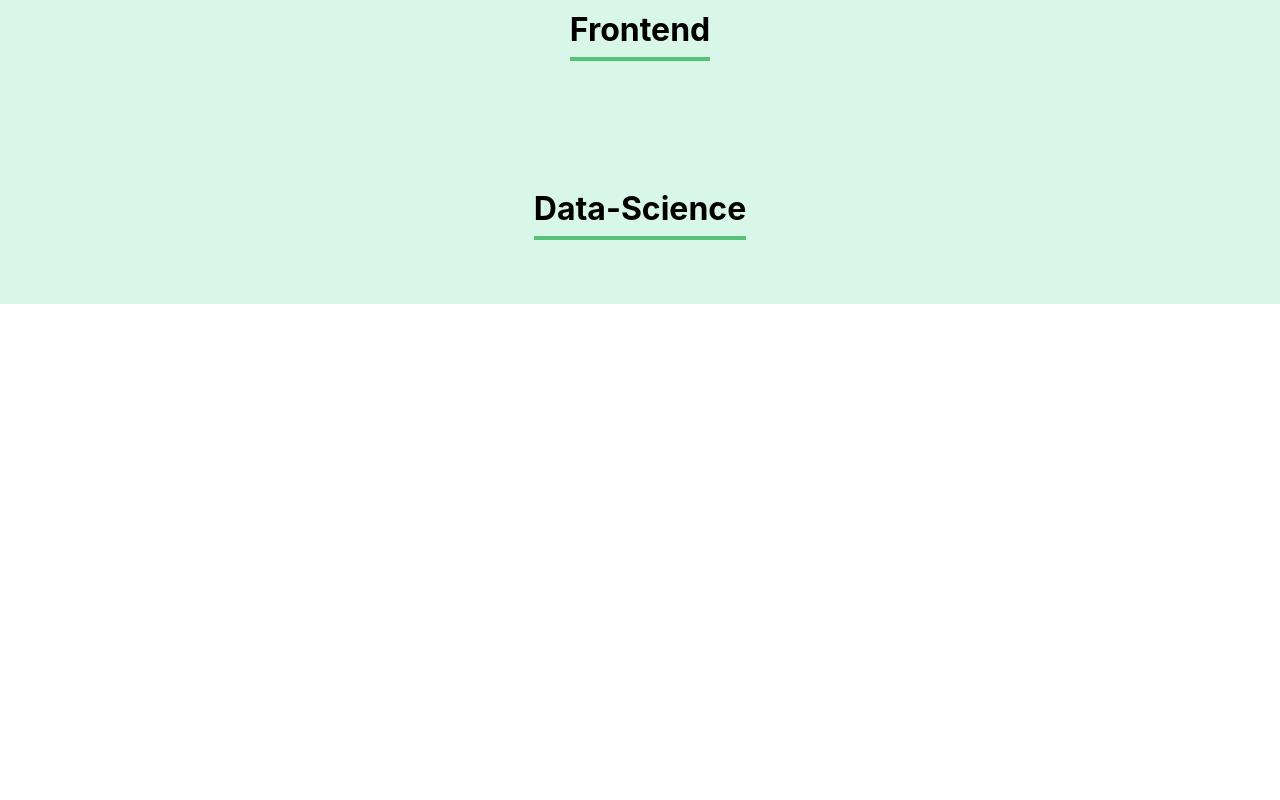
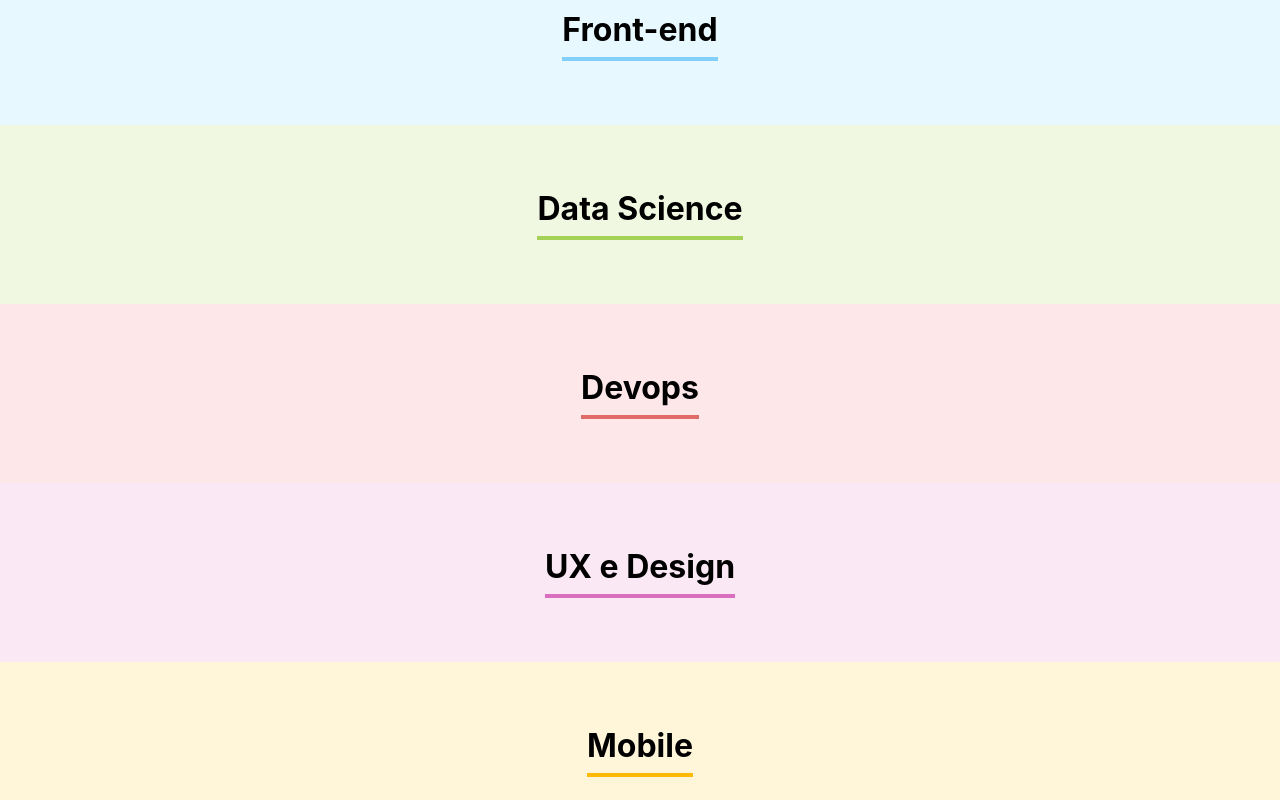
Before and after one commit to viniciusdamascenosouza/organo, a React (Create React App) app in the folder organo/: page / in a window 1280 px wide. Shown: the part 1660-2460 px from the top of the page. Before the commit the page ends 1964 px from the top, so only its background shows below. Built offline with nearby package versions, Linux system fonts and the light colour scheme.

Commit message:
Elevando a lista de times

```diff
--- a/organo/src/App.js
+++ b/organo/src/App.js
@@ -4,6 +4,44 @@
 import Time from "./componentes/Time";
 
 function App() {
+  const times = [
+    {
+      nome: "Programação",
+      corPrimaria: "#57C278",
+      corSecundaria: "#D9F7E9",
+    },
+    {
+      nome: "Front-end",
+      corPrimaria: "#82CFFA",
+      corSecundaria: "#E8F8FF",
+    },
+    {
+      nome: "Data Science",
+      corPrimaria: "#A6D157",
+      corSecundaria: "#F0F8E2",
+    },
+    {
+      nome: "Devops",
+      corPrimaria: "#E06B69",
+      corSecundaria: "#FDE7E8",
+    },
+    {
+      nome: "UX e Design",
+      corPrimaria: "#DB6EBF",
+      corSecundaria: "#FAE9F5",
+    },
+    {
+      nome: "Mobile",
+      corPrimaria: "#FFBA05",
+      corSecundaria: "#FFF5D9",
+    },
+    {
+      nome: "Inovação e Gestão",
+      corPrimaria: "#FF8A29",
+      corSecundaria: "#FFEEDF",
+    },
+  ];
+
   const [colaboradores, setColaboradores] = useState([]);
 
   const aoNovoColaboradorAdicionado = (colaborador) => {
@@ -19,9 +57,7 @@
           aoNovoColaboradorAdicionado(colaborador)
         }
       />
-      <Time nome="Programação" />
-      <Time nome="Frontend" />
-      <Time nome="Data-Science" />
+      {times.map(time => <Time key={time.nome} nome={time.nome} corPrimaria={time.corPrimaria} corSecundaria={time.corSecundaria} />)}
     </div>
   );
 }
--- a/organo/src/componentes/Time/Time.css
+++ b/organo/src/componentes/Time/Time.css
@@ -1,13 +1,11 @@
 .time {
     text-align: center;
     padding: 32px;
-    background-color: #D9F7E9;
 }
 
 .time h3 {
     font-size: 32px;
-    border-bottom: 4px solid #57c278;
+    border-bottom: 4px solid ;
     display: inline-block;
     padding-bottom: 8px;
-    color: black;
 }
--- a/organo/src/componentes/Time/Time.js
+++ b/organo/src/componentes/Time/Time.js
@@ -1,9 +1,12 @@
 import "./Time.css";
 
 export const Time = (props) => {
+
+  const fundoTime = {backgroundColor: props.corSecundaria}
+
   return (
-    <section className="time">
-      <h3>{props.nome}</h3>
+    <section className="time" style={fundoTime}>
+      <h3 style={{ borderColor: props.corPrimaria }}>{props.nome}</h3>
     </section>
   );
 };
```
